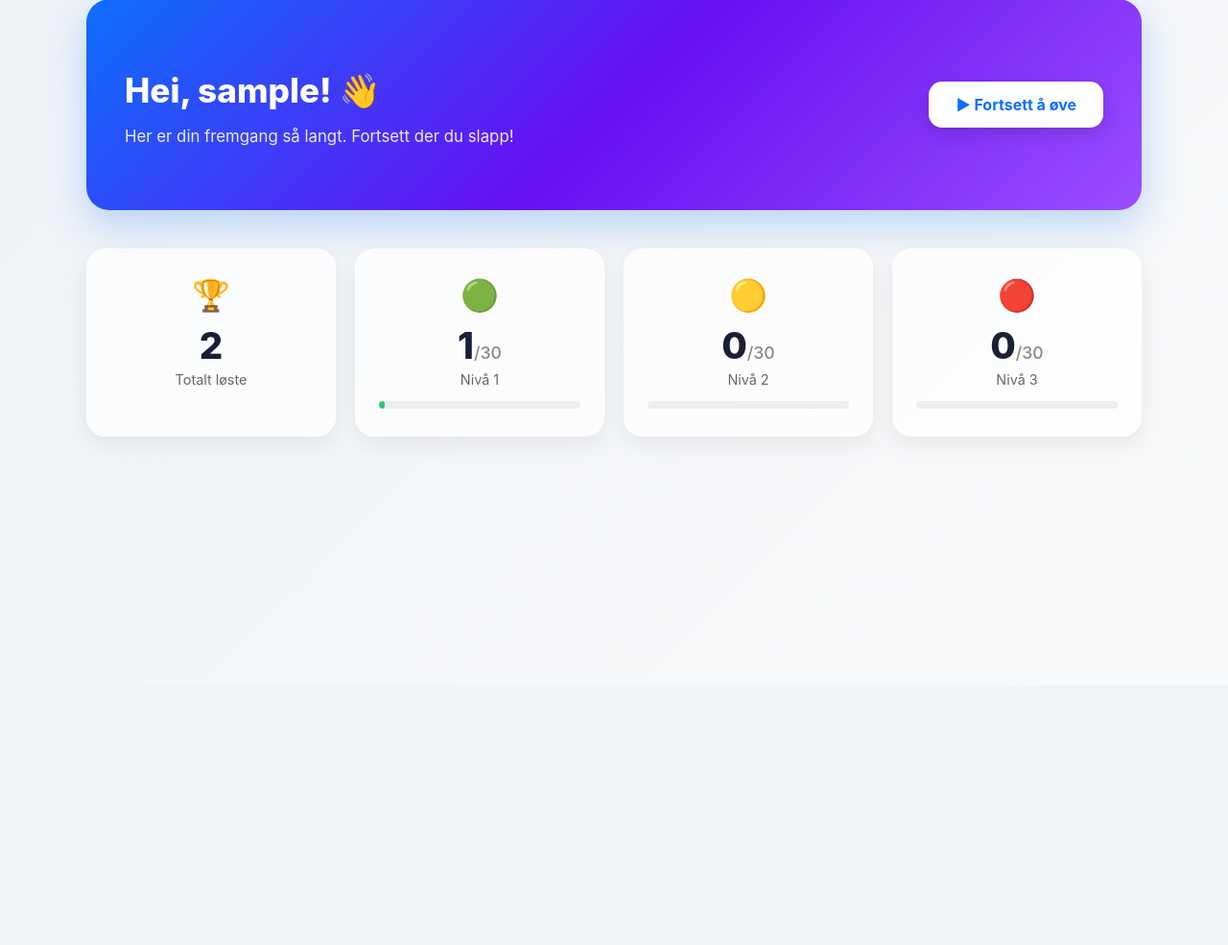
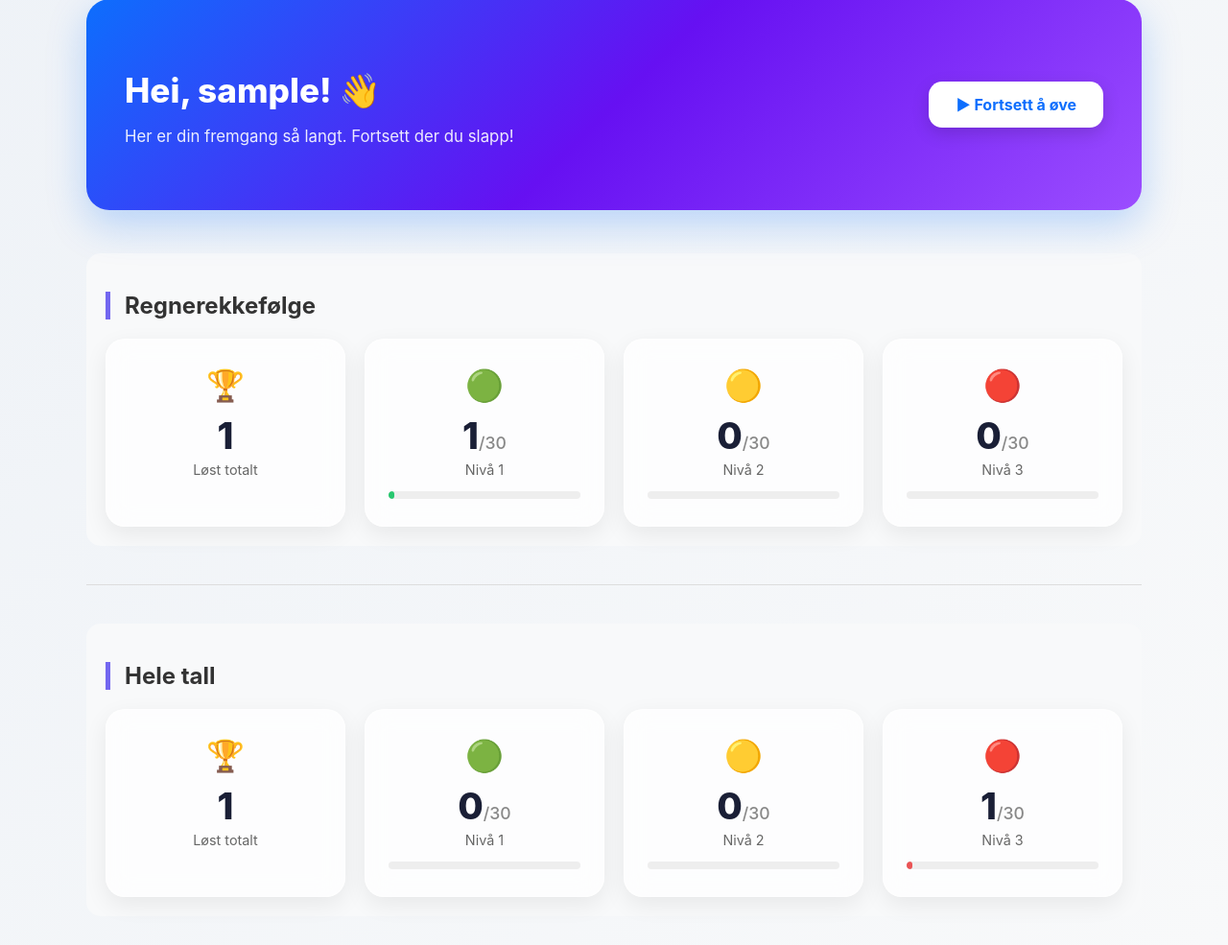
Before and after one commit to MonoMatte/monomatematikk, a Flask app: page /dashboard in a window 1280 px wide. Shown: the part 146-1131 px from the top of the page at 96% size. Before the commit the page ends 602 px from the top, so only its background shows below. Run offline with Flask 3, Linux system fonts and the light colour scheme; the visitor is signed in with stand-in values (Sample User, id 1); data comes from the database, SQL or seed files in the repository; data that the repository does not hold is empty.

Commit message:
Update dashboard.jinja2

```diff
--- a/templates/dashboard.jinja2
+++ b/templates/dashboard.jinja2
@@ -4,6 +4,12 @@
     <meta charset="UTF-8">
     <title>Dashboard – Mono</title>
     <link rel="stylesheet" href="/static/css/main.css">
+    <style>
+        /* Legger til litt ekstra stil for å skille temaene */
+        .topic-section { margin-top: 40px; padding: 20px; background: #f8f9fa; border-radius: 15px; }
+        .topic-title { margin-bottom: 20px; color: #333; border-left: 5px solid #7367f0; padding-left: 15px; }
+        .section-divider { border: 0; height: 1px; background: #ddd; margin: 40px 0; }
+    </style>
 </head>
 <body>
 
@@ -42,12 +48,14 @@
     </div>
     {% endif %}
 
-    <!-- STATS -->
+    <!-- SEKSJON: REGNEREKKEFØLGE -->
+    <div class="topic-section">
+        <h2 class="topic-title">Regnerekkefølge</h2>
         <div class="db-stats">
             <div class="db-stat-card">
                 <div class="db-stat-icon">🏆</div>
-            <div class="db-stat-number">{{ total }}</div>
-            <div class="db-stat-label">Totalt løste</div>
+                <div class="db-stat-number">{{ nivaa1 + nivaa2 + nivaa3 }}</div>
+                <div class="db-stat-label">Løst totalt</div>
             </div>
 
             <div class="db-stat-card">
@@ -77,6 +85,48 @@
                 </div>
             </div>
         </div>
+    </div>
+
+    <hr class="section-divider">
+
+    <!-- SEKSJON: HELE TALL -->
+    <div class="topic-section">
+        <h2 class="topic-title">Hele tall</h2>
+        <div class="db-stats">
+            <div class="db-stat-card">
+                <div class="db-stat-icon">🏆</div>
+                <div class="db-stat-number">{{ hnivaa1 + hnivaa2 + hnivaa3 }}</div>
+                <div class="db-stat-label">Løst totalt</div>
+            </div>
+
+            <div class="db-stat-card">
+                <div class="db-stat-icon">🟢</div>
+                <div class="db-stat-number">{{ hnivaa1 }}<span>/30</span></div>
+                <div class="db-stat-label">Nivå 1</div>
+                <div class="db-progress-bar">
+                    <div class="db-progress-fill" style="width: {{ (hnivaa1 / 30 * 100)|int }}%; background: #28c76f;"></div>
+                </div>
+            </div>
+
+            <div class="db-stat-card">
+                <div class="db-stat-icon">🟡</div>
+                <div class="db-stat-number">{{ hnivaa2 }}<span>/30</span></div>
+                <div class="db-stat-label">Nivå 2</div>
+                <div class="db-progress-bar">
+                    <div class="db-progress-fill" style="width: {{ (hnivaa2 / 30 * 100)|int }}%; background: #ff9f43;"></div>
+                </div>
+            </div>
+
+            <div class="db-stat-card">
+                <div class="db-stat-icon">🔴</div>
+                <div class="db-stat-number">{{ hnivaa3 }}<span>/30</span></div>
+                <div class="db-stat-label">Nivå 3</div>
+                <div class="db-progress-bar">
+                    <div class="db-progress-fill" style="width: {{ (hnivaa3 / 30 * 100)|int }}%; background: #ea5455;"></div>
+                </div>
+            </div>
+        </div>
+    </div>
 
 </div>
 
```
Lines whose indentation alone changed are shown as unchanged.
